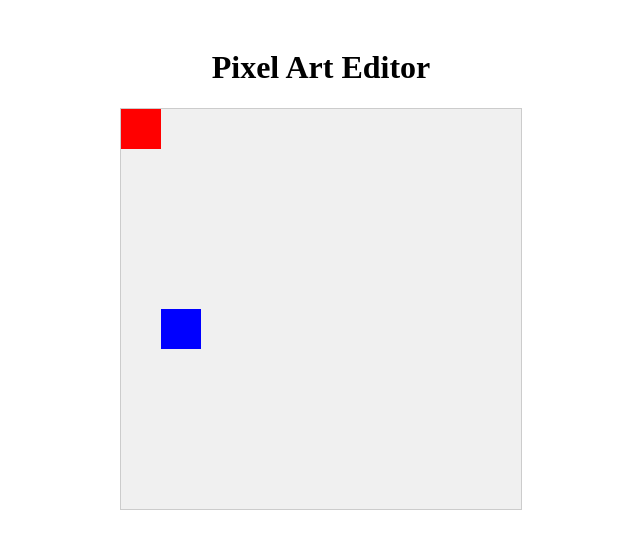
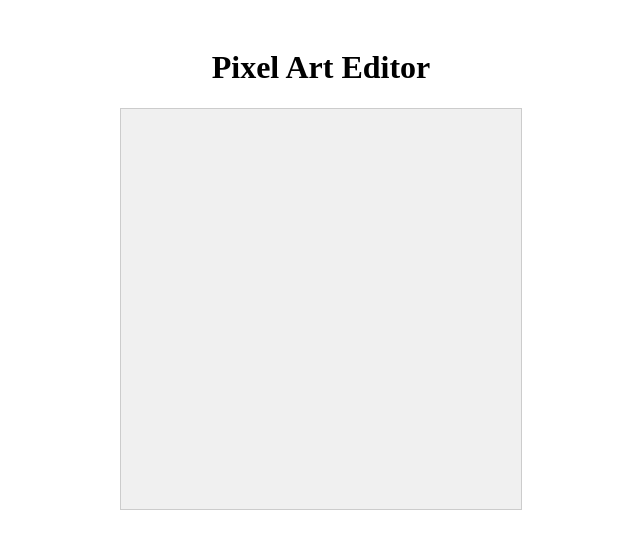
Before and after one commit to gothd/pixel-art-pro, a React (Vite) app: page / in a window 1280 px wide. Shown: the top 548 px of the page, without its empty margins (319-959 px from the left). Built offline with nearby package versions, Linux system fonts and the light colour scheme.

Commit message:
capturando o clique em interação de pointerdown e gerenciamento de state da tela do nosso canvas

```diff
--- a/src/App.tsx
+++ b/src/App.tsx
@@ -1,22 +1,42 @@
+import { useState } from "react";
 import { PictureCanvas } from "./components/PictureCanvas";
-import { emptyPicture } from "./types";
+import { emptyPicture, type Picture, type PixelUpdate } from "./types";
 
 function App() {
-  // Cria uma imagem 10x10, cinza, no início
-  const startState = emptyPicture(10, 10, "#f0f0f0");
+  // Estado inicial: Imagem 10x10 cinza
+  const [picture, setPicture] = useState<Picture>(
+    emptyPicture(10, 10, "#f0f0f0")
+  );
 
-  // Vamos pintar um pixel manualmente só pra provar que funciona
-  // (Hack temporário para teste)
-  startState.pixels[0] = "#ff0000"; // Primeiro pixel vermelho
-  startState.pixels[51] = "#0000ff"; // Algum pixel aleatório azul
+  // Função que recebe o pedido de pintura
+  const handleDraw = (pixel: PixelUpdate) => {
+    console.log("Pintando:", pixel); // Bom para debug no vídeo
+
+    // IMUTABILIDADE: Não podemos mudar picture.pixels direto!
+    // 1. Copiamos o array antigo
+    const newPixels = [...picture.pixels];
+
+    // 2. Calculamos o índice no array plano
+    const index = pixel.y * picture.width + pixel.x;
+
+    // 3. Atualizamos a cor
+    newPixels[index] = pixel.color;
+
+    // 4. Salvamos o novo estado (isso dispara o useEffect do Canvas)
+    setPicture({
+      ...picture,
+      pixels: newPixels,
+    });
+  };
 
   return (
     <div style={{ padding: "20px", display: "flex", justifyContent: "center" }}>
       <div style={{ textAlign: "center" }}>
         <h1>Pixel Art Editor</h1>
         <PictureCanvas
-          picture={startState}
+          picture={picture}
           scale={40} // Cada pixel terá 40x40px na tela
+          onDraw={handleDraw} // Passamos a função
         />
       </div>
     </div>
--- a/src/components/PictureCanvas.tsx
+++ b/src/components/PictureCanvas.tsx
@@ -4,7 +4,6 @@ import type { Picture, PixelUpdate } from "../types";
 interface PictureCanvasProps {
   picture: Picture;
   scale: number; // Tamanho de cada quadrado (ex: 20px)
-  // Vamos deixar o onDraw preparado para o futuro, mas opcional por enquanto
   onDraw?: (pixel: PixelUpdate) => void;
 }
 
@@ -36,12 +35,35 @@ export const PictureCanvas = ({
     }
   }, [picture, scale]); // Array de dependências: roda se picture ou scale mudar
 
+  // NOVA FUNÇÃO: Captura o clique
+  const handlePointerDown = (e: React.PointerEvent<HTMLCanvasElement>) => {
+    // 1. Se não tiver função de desenhar passada pelo pai, não faz nada
+    if (!onDraw) return;
+
+    const canvas = canvasRef.current;
+    if (!canvas) return;
+
+    // 2. Pega a posição do retângulo do canvas na tela
+    const rect = canvas.getBoundingClientRect();
+
+    // 3. Matemática para achar o X e Y relativos ao canvas
+    // e.clientX é onde o mouse está na tela inteira
+    // rect.left é onde o canvas começa
+    const x = Math.floor((e.clientX - rect.left) / scale);
+    const y = Math.floor((e.clientY - rect.top) / scale);
+
+    // 4. Chama a função do pai mandando pintar esse pixel
+    // Por enquanto vamos fixar a cor PRETA (#000000) para testar
+    onDraw({ x, y, color: "#000000" });
+  };
+
   return (
     <canvas
       ref={canvasRef}
+      onPointerDown={handlePointerDown} // <--- Ligando o evento aqui
       width={picture.width * scale}
       height={picture.height * scale}
-      style={{ border: "1px solid #ccc" }} // Só para ver onde ele está
+      style={{ border: "1px solid #ccc", touchAction: "none" }} // touchAction evita scroll no celular ao desenhar
     />
   );
 };
```
